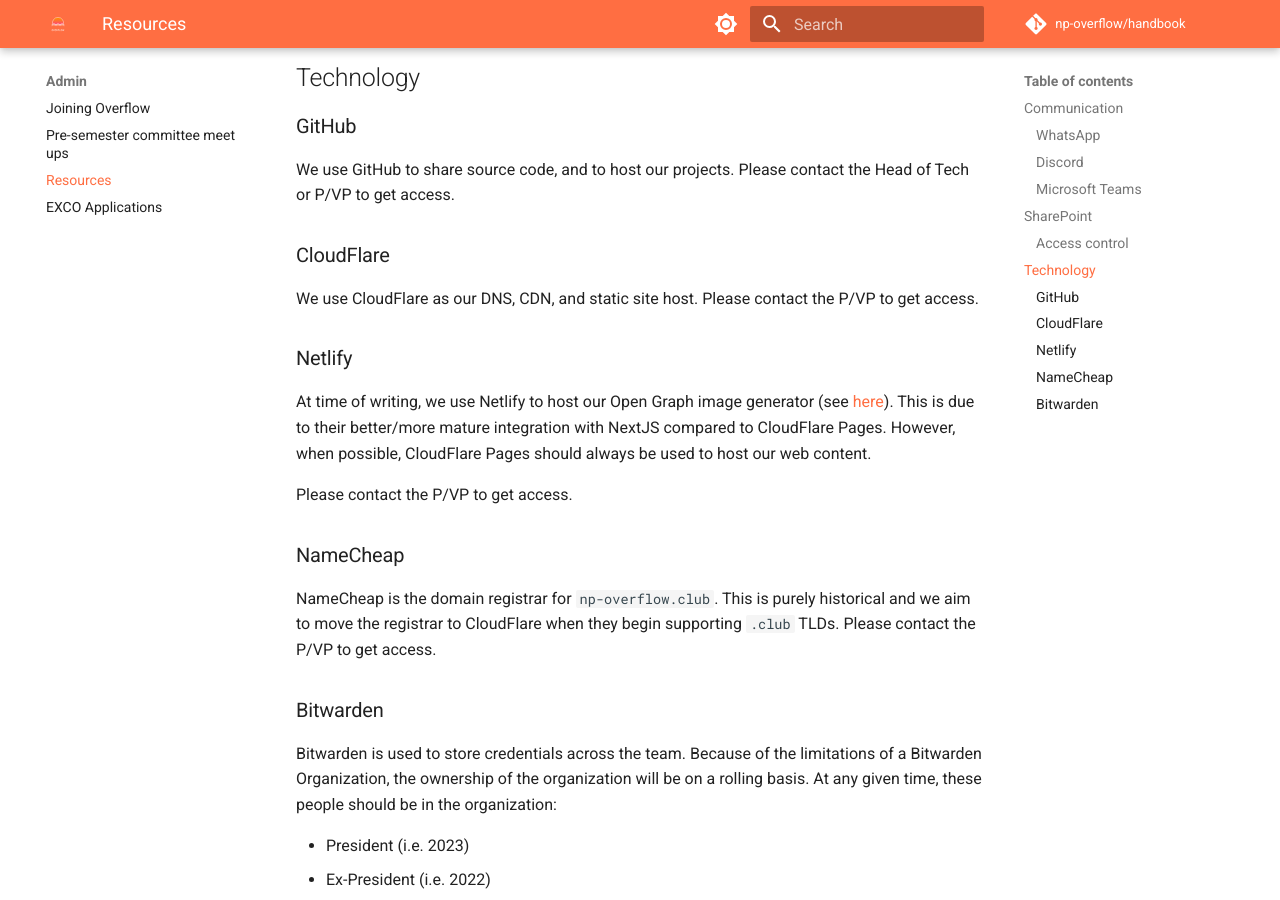
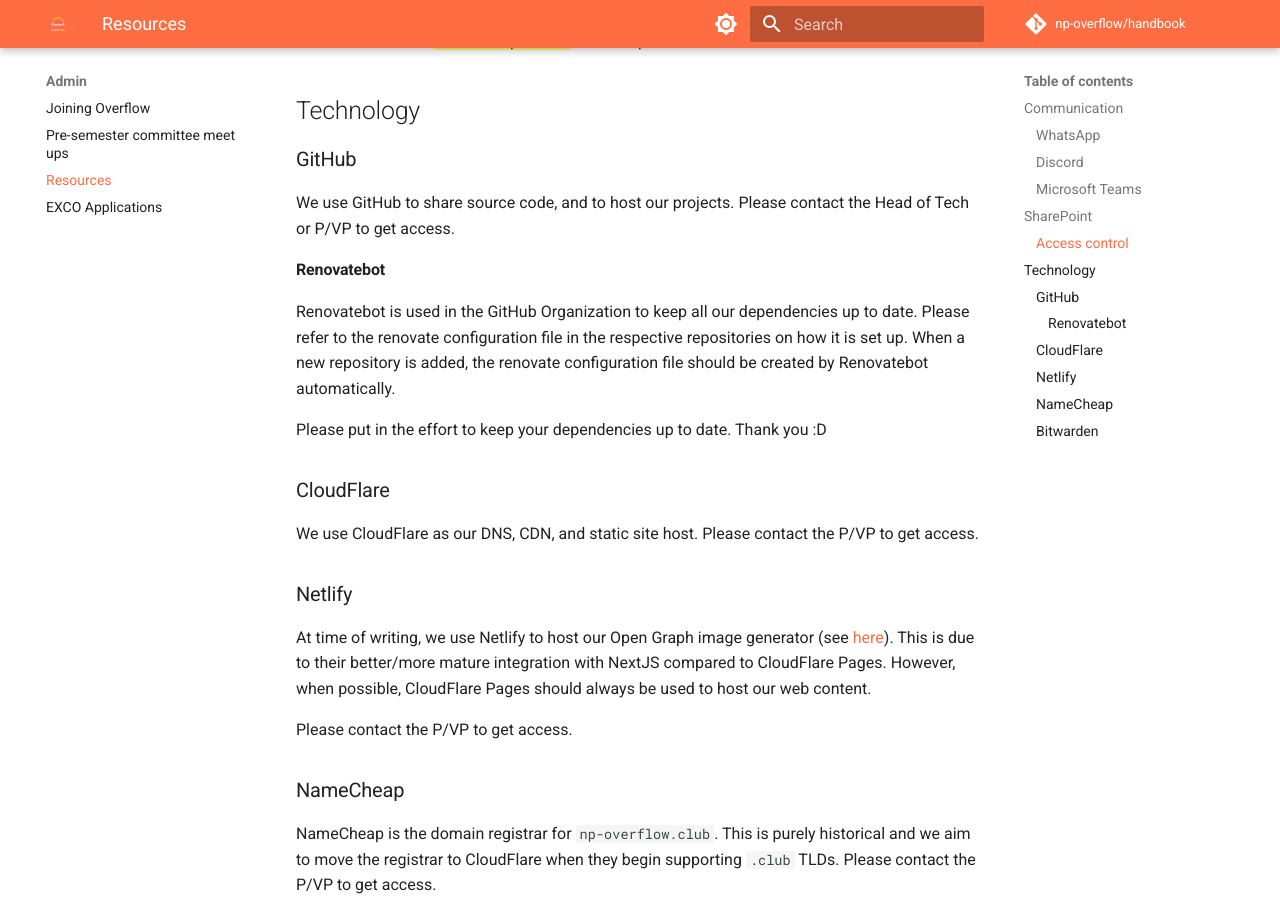
Before and after one commit to np-overflow/handbook, an MkDocs documentation site: the page built from docs/admin/resources.md, in a window 1280 px wide and 900 px high, scrolled down 2541 px. Built offline with MkDocs 1.6.1 and Material for MkDocs 9.7.7, drawn with Linux system fonts in a browser that asks for light colours; comment, search, counter and statistics services are not loaded.

Commit message:
feat: renovatebot

```diff
--- a/docs/admin/resources.md
+++ b/docs/admin/resources.md
@@ -18,6 +18,7 @@
 **Technology**
 
 * [GitHub](https://github.com/np-overflow)
+    * Renovatebot
 * CloudFlare
 * Netlify
 * NameCheap
@@ -92,6 +93,12 @@ While Microsoft Teams interface does not offer access-control capabilities, the
 
 We use GitHub to share source code, and to host our projects. Please contact the Head of Tech or P/VP to get access.
 
+#### Renovatebot
+
+Renovatebot is used in the GitHub Organization to keep all our dependencies up to date. Please refer to the renovate configuration file in the respective repositories on how it is set up. When a new repository is added, the renovate configuration file should be created by Renovatebot automatically.
+
+Please put in the effort to keep your dependencies up to date. Thank you :D
+
 ### CloudFlare
 
 We use CloudFlare as our DNS, CDN, and static site host. Please contact the P/VP to get access.
```
